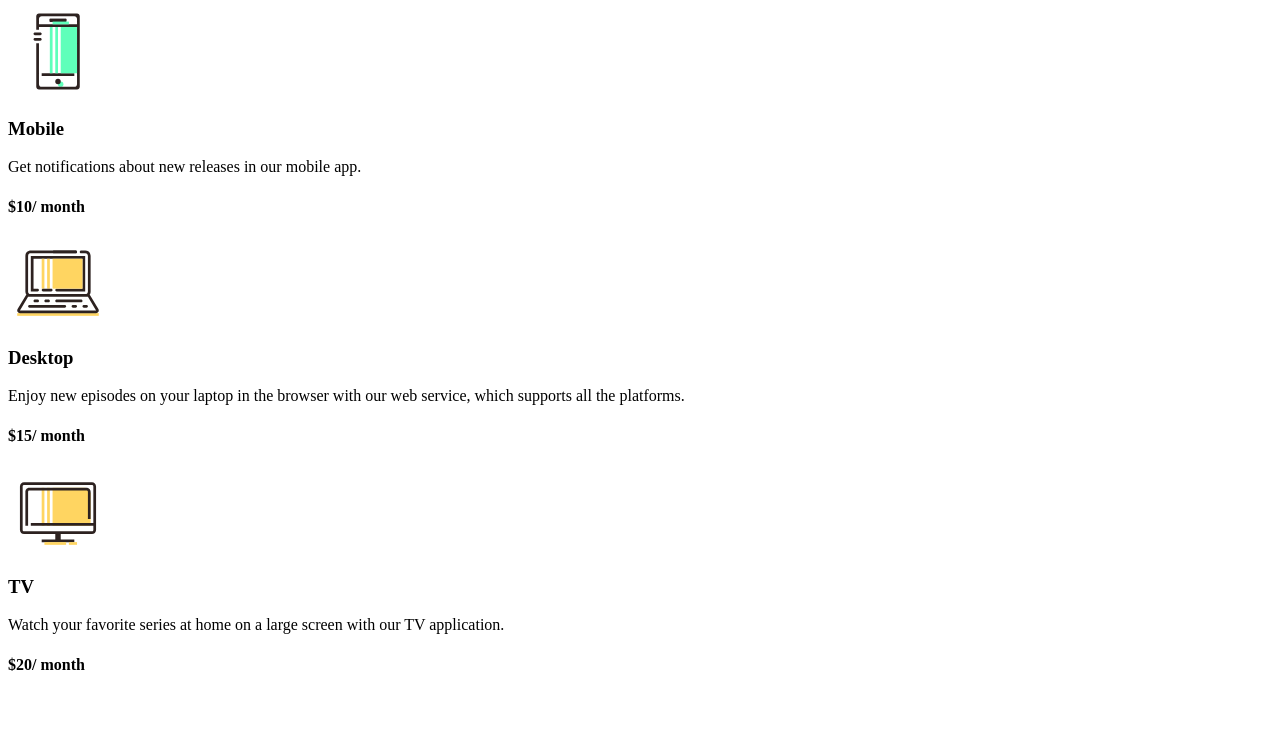
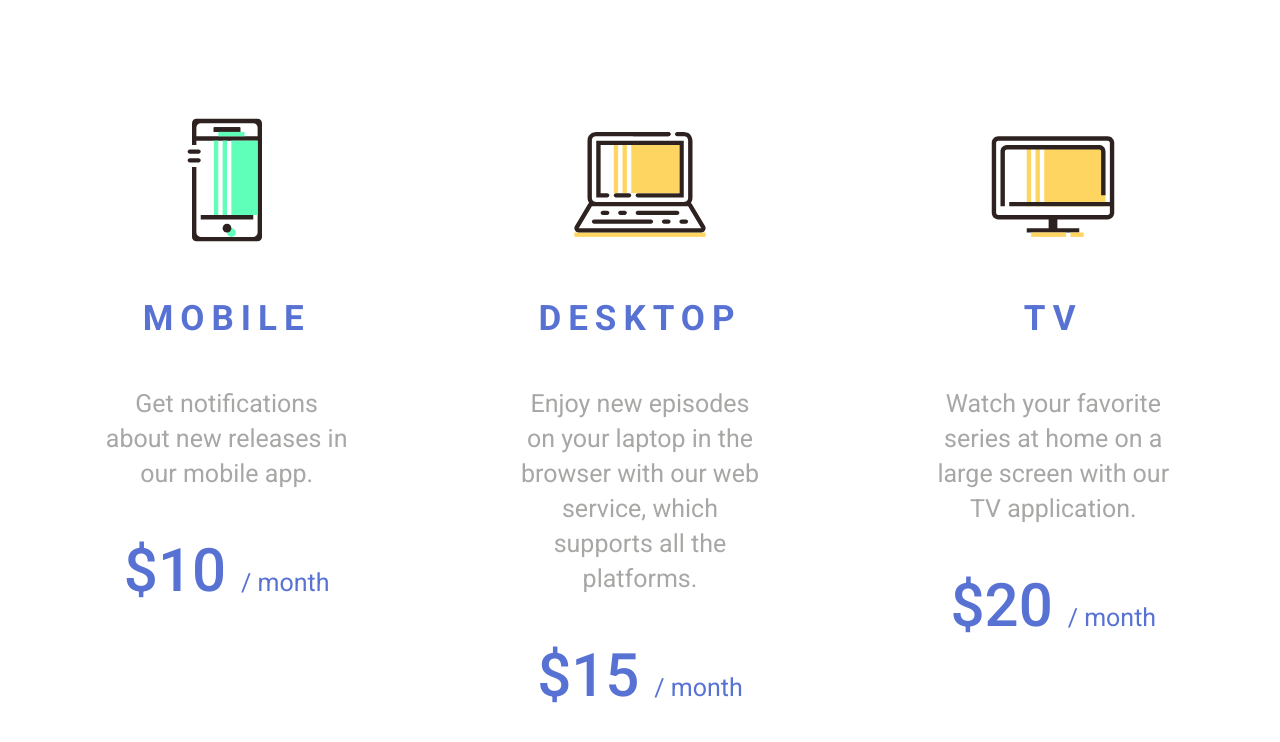
Before and after one commit to MelvinPeepers/FrontLoops_30_Days, a plain HTML site: page Day_1/assets/index.html in a window 1280 px wide. Drawn offline with Linux system fonts and the light colour scheme.

Commit message:
completed CSS

```diff
--- a/Day_1/assets/index.html
+++ b/Day_1/assets/index.html
@@ -13,43 +13,43 @@
   </head>
   <body>
     <section class="main pancake">
-      <div class="box item">
-        <img src="./img/device.svg" alt="Smartphone" height="87" width="100" />
+      <div class="box item one">
+        <img src="./img/device.svg" alt="Smartphone" height="140" width="140" />
         <h3 class="title">Mobile</h3>
         <p class="product-txt">
           Get notifications about new releases in our mobile app.
         </p>
-        <h4 class="price">$10<span>/</span> month</h4>
+        <h4 class="price">$10 <span class="price-month">/ month</span></h4>
       </div>
 
-      <div class="box item">
+      <div class="box item two">
         <img
           src="./img/laptop.svg"
           alt="Laptop Computer"
-          height="87"
-          width="100"
+          height="140"
+          width="140"
         />
         <h3 class="title">Desktop</h3>
         <p class="product-txt">
           Enjoy new episodes on your laptop in the browser with our web service,
           which supports all the platforms.
         </p>
-        <h4 class="price">$15<span>/</span> month</h4>
+        <h4 class="price">$15 <span class="price-month">/ month</span></h4>
       </div>
 
-      <div class="box item">
+      <div class="box item three">
         <img
           src="./img/monitor.svg"
           alt="Large Screen TV"
-          height="87"
-          width="100"
+          height="140"
+          width="140"
         />
         <h3 class="title">TV</h3>
         <p class="product-txt">
           Watch your favorite series at home on a large screen with our TV
           application.
         </p>
-        <h4 class="price">$20<span>/</span> month</h4>
+        <h4 class="price">$20 <span class="price-month">/ month</span></h4>
       </div>
     </section>
   </body>
--- a/Day_1/assets/styles.css
+++ b/Day_1/assets/styles.css
@@ -0,0 +1,214 @@
+/* http://meyerweb.com/eric/tools/css/reset/
+   v2.0 | 20110126
+   License: none (public domain)
+*/
+
+html,
+body,
+div,
+span,
+applet,
+object,
+iframe,
+h1,
+h2,
+h3,
+h4,
+h5,
+h6,
+p,
+blockquote,
+pre,
+a,
+abbr,
+acronym,
+address,
+big,
+cite,
+code,
+del,
+dfn,
+em,
+img,
+ins,
+kbd,
+q,
+s,
+samp,
+small,
+strike,
+strong,
+sub,
+sup,
+tt,
+var,
+b,
+u,
+i,
+center,
+dl,
+dt,
+dd,
+ol,
+ul,
+li,
+fieldset,
+form,
+label,
+legend,
+table,
+caption,
+tbody,
+tfoot,
+thead,
+tr,
+th,
+td,
+article,
+aside,
+canvas,
+details,
+embed,
+figure,
+figcaption,
+footer,
+header,
+hgroup,
+menu,
+nav,
+output,
+ruby,
+section,
+summary,
+time,
+mark,
+audio,
+video {
+  margin: 0;
+  padding: 0;
+  border: 0;
+  font-size: 100%;
+  font: inherit;
+  vertical-align: baseline;
+}
+/* HTML5 display-role reset for older browsers */
+article,
+aside,
+details,
+figcaption,
+figure,
+footer,
+header,
+hgroup,
+menu,
+nav,
+section {
+  display: block;
+}
+body {
+  line-height: 1;
+}
+ol,
+ul {
+  list-style: none;
+}
+blockquote,
+q {
+  quotes: none;
+}
+blockquote:before,
+blockquote:after,
+q:before,
+q:after {
+  content: "";
+  content: none;
+}
+table {
+  border-collapse: collapse;
+  border-spacing: 0;
+}
+
+/*
+
+General
+
+*/
+
+:root {
+  --main-bg-color: #fff;
+  --main-txt-color: #5872d4;
+  --para-txt-color: #a7a7a5;
+  --hover-box-color: #f7f7f7;
+}
+
+* {
+  box-sizing: border-box;
+  padding: 0;
+  margin: 0;
+}
+
+body,
+html {
+  font-size: 62.5%;
+  font-family: "Roboto", sans-serif;
+  background-color: var(--main-bg-color);
+}
+
+h3,
+h4 {
+  color: var(--main-txt-color);
+}
+
+h3 {
+  font-size: 3.5rem;
+  font-weight: 700;
+  letter-spacing: 0.7rem;
+  text-transform: uppercase;
+}
+
+h4 {
+  font-size: 6rem;
+  font-weight: 500;
+}
+
+p {
+  font-size: 2.5rem;
+  font-weight: 400;
+  color: var(--para-txt-color);
+  line-height: 1.4;
+}
+
+.pancake {
+  display: flex;
+  flex-wrap: wrap;
+  justify-content: center;
+  padding: 90px 20px;
+}
+
+.box {
+  flex: 0 1 33%;
+  margin: 0 auto;
+  text-align: center;
+  width: 33%;
+  padding: 20px 20px;
+}
+
+.box:hover {
+  background-color: var(--hover-box-color);
+}
+
+.title {
+  padding: 50px 0;
+}
+
+.product-txt {
+  text-align: center;
+  width: 67%;
+  margin: 0 auto;
+  padding: 0 0 50px 0;
+}
+
+.price-month {
+  font-size: 2.5rem;
+  font-weight: 400;
+}
```
